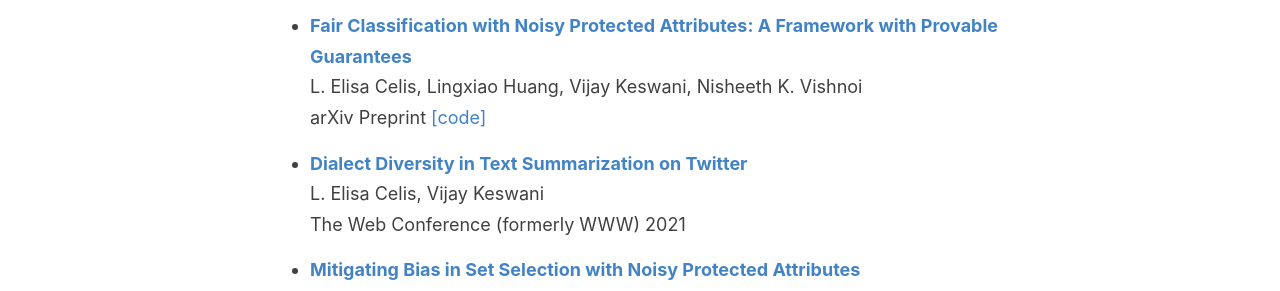
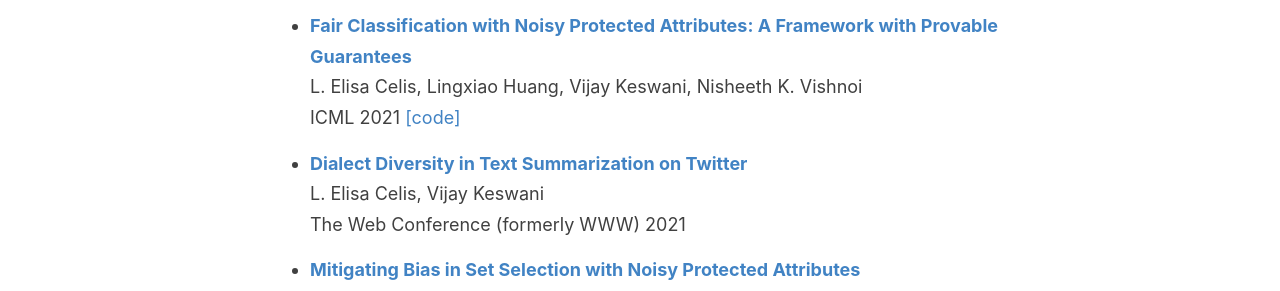
Before and after one commit to controlling-bias/controlling-bias.github.io, a Jekyll site: the page built from _posts/2020-07-23-papers.md, in a window 1280 px wide and 900 px high, scrolled down 1395 px. Shown: the part 153-444 px from the top of the window. Built offline with Jekyll 4.4.1, drawn with Linux system fonts in a browser that asks for light colours.

Commit message:
Update 2020-07-23-papers.md

```diff
--- a/_posts/2020-07-23-papers.md
+++ b/_posts/2020-07-23-papers.md
@@ -4,7 +4,7 @@ layout: default
 
 *	[<b>Fair Classification with Noisy Protected Attributes: A Framework with Provable Guarantees</b>](https://arxiv.org/abs/2006.04778)\\
 	L. Elisa Celis, Lingxiao Huang, Vijay Keswani, Nisheeth K. Vishnoi\\
-	arXiv Preprint [[code]](https://github.com/vijaykeswani/Noisy-Fair-Classification)
+	ICML 2021 [[code]](https://github.com/vijaykeswani/Noisy-Fair-Classification)
 
 *	[<b>Dialect Diversity in Text Summarization on Twitter</b>](https://arxiv.org/abs/2007.07860)\\
 	L. Elisa Celis, Vijay Keswani\\
```
